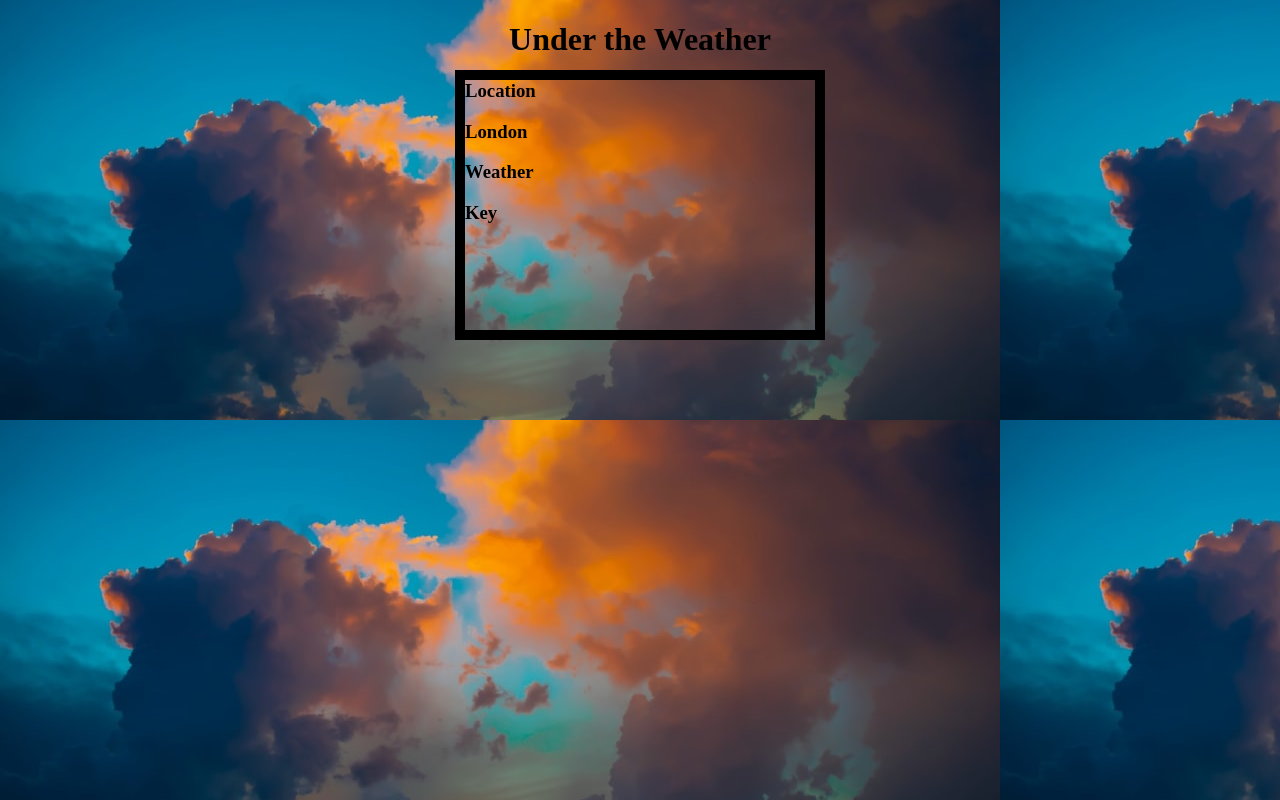
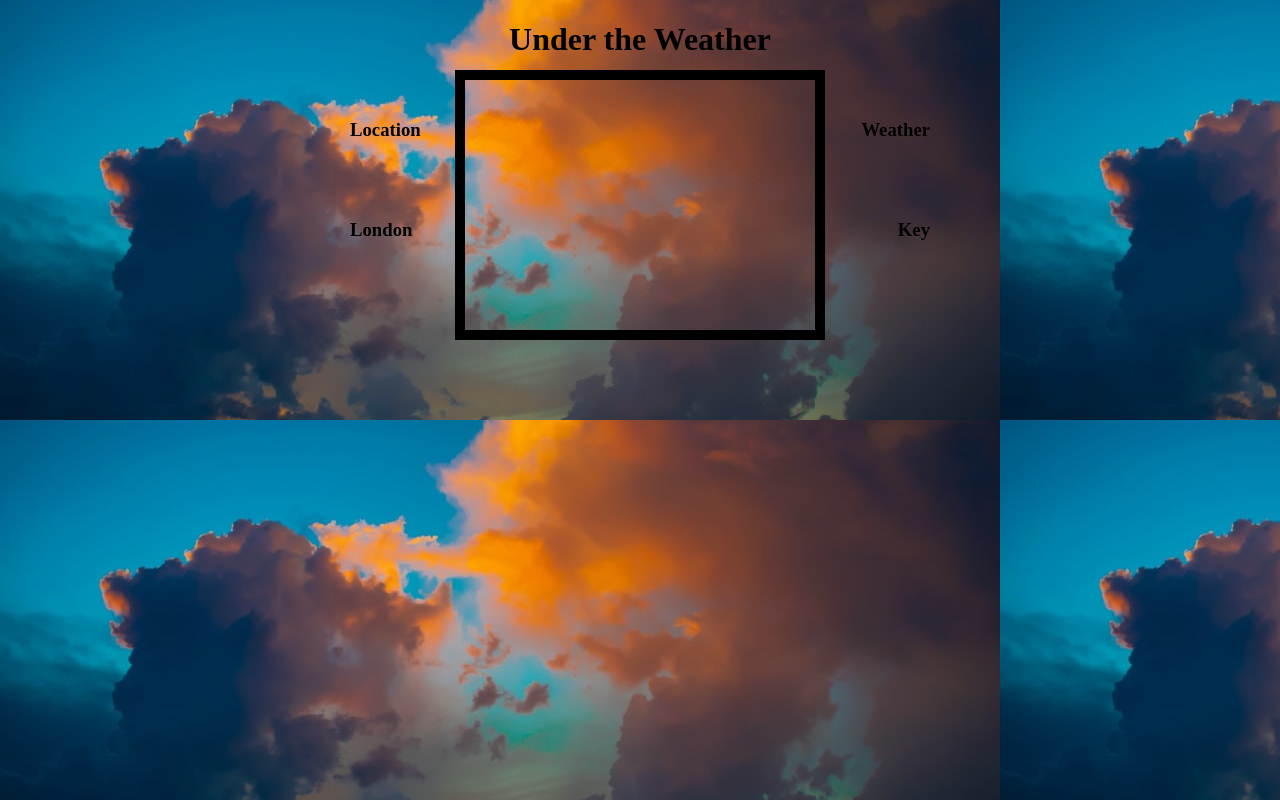
Before and after one commit to SchoolOfCode/bc15-w3-d5-WEATHER-API, a plain HTML site: page index.html in a window 1280 px wide. Drawn offline with Linux system fonts and the light colour scheme; no server answers.

Commit message:
finish decoration

```diff
--- a/app.js
+++ b/app.js
@@ -5,11 +5,11 @@
     const response = await fetch(
       "https://api.open-meteo.com/v1/forecast?latitude=51.5&longitude=0.119999886&current_weather=true"
     );
+    //return the parsed json from the response and going into the array to retrieve temperature value
     const data = await response.json();
     const temperature = data.current_weather.temperature;
-
+// Redefining the variable as our key it which it replaces.
     const keyElement = document.getElementById("key");
     keyElement.textContent = temperature;
   }
-
   retrieveTemperature();
--- a/styles.css
+++ b/styles.css
@@ -14,7 +14,27 @@ body {
 }
 
 .london {
-margin: left;
+    position: fixed;
+    left: 350px;
+    top: 200px;
+}
 
+.weather {
+    position: fixed;
+    right: 350px;
+    top: 100px;
+}
+
+.location{
+
+position: fixed;
+left: 350px;
+top: 100px;
 
 }
+
+#key {
+    position: fixed;
+    right: 350px;
+    top: 200px;
+}
```
